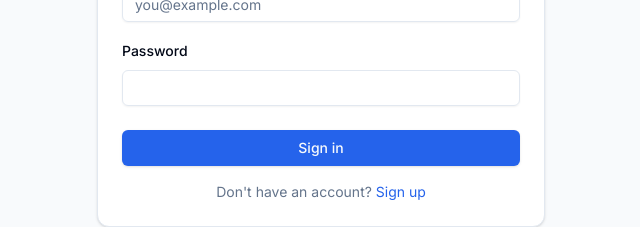
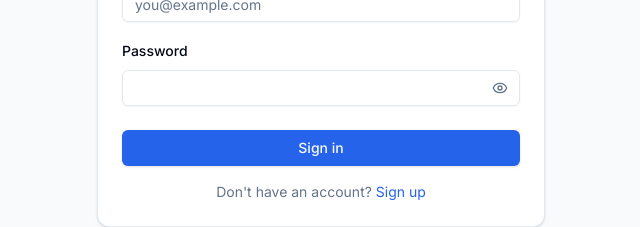
Before and after one commit to akhive/Mymoney, a Next.js app: page /login in a window 1280 px wide. Shown: the part 388-615 px from the top of the page, without its empty margins (319-959 px from the left). Built offline with nearby package versions, Linux system fonts and the light colour scheme.

Commit message:
Update page.tsx

```diff
--- a/src/app/(auth)/login/page.tsx
+++ b/src/app/(auth)/login/page.tsx
@@ -15,11 +15,12 @@
   CardHeader,
   CardTitle,
 } from "@/components/ui/card";
-import { Wallet } from "lucide-react";
+import { Wallet, Eye, EyeOff } from "lucide-react";
 
 export default function LoginPage() {
   const [email, setEmail] = useState("");
   const [password, setPassword] = useState("");
+  const [showPassword, setShowPassword] = useState(false);
   const [error, setError] = useState<string | null>(null);
   const [loading, setLoading] = useState(false);
   const router = useRouter();
@@ -78,14 +79,29 @@
             </div>
             <div className="space-y-2">
               <Label htmlFor="password">Password</Label>
+              <div className="relative">
                 <Input
                   id="password"
-                type="password"
+                  type={showPassword ? "text" : "password"}
                   value={password}
                   onChange={(e) => setPassword(e.target.value)}
                   required
                   autoComplete="current-password"
+                  className="pr-10"
                 />
+                <button
+                  type="button"
+                  className="absolute right-2 top-1/2 -translate-y-1/2 text-slate-500 hover:text-slate-700 p-1"
+                  onClick={() => setShowPassword(!showPassword)}
+                  tabIndex={-1}
+                >
+                  {showPassword ? (
+                    <EyeOff className="h-4 w-4" />
+                  ) : (
+                    <Eye className="h-4 w-4" />
+                  )}
+                </button>
+              </div>
             </div>
           </CardContent>
           <CardFooter className="flex flex-col gap-4">
```
Lines whose indentation alone changed are shown as unchanged.
